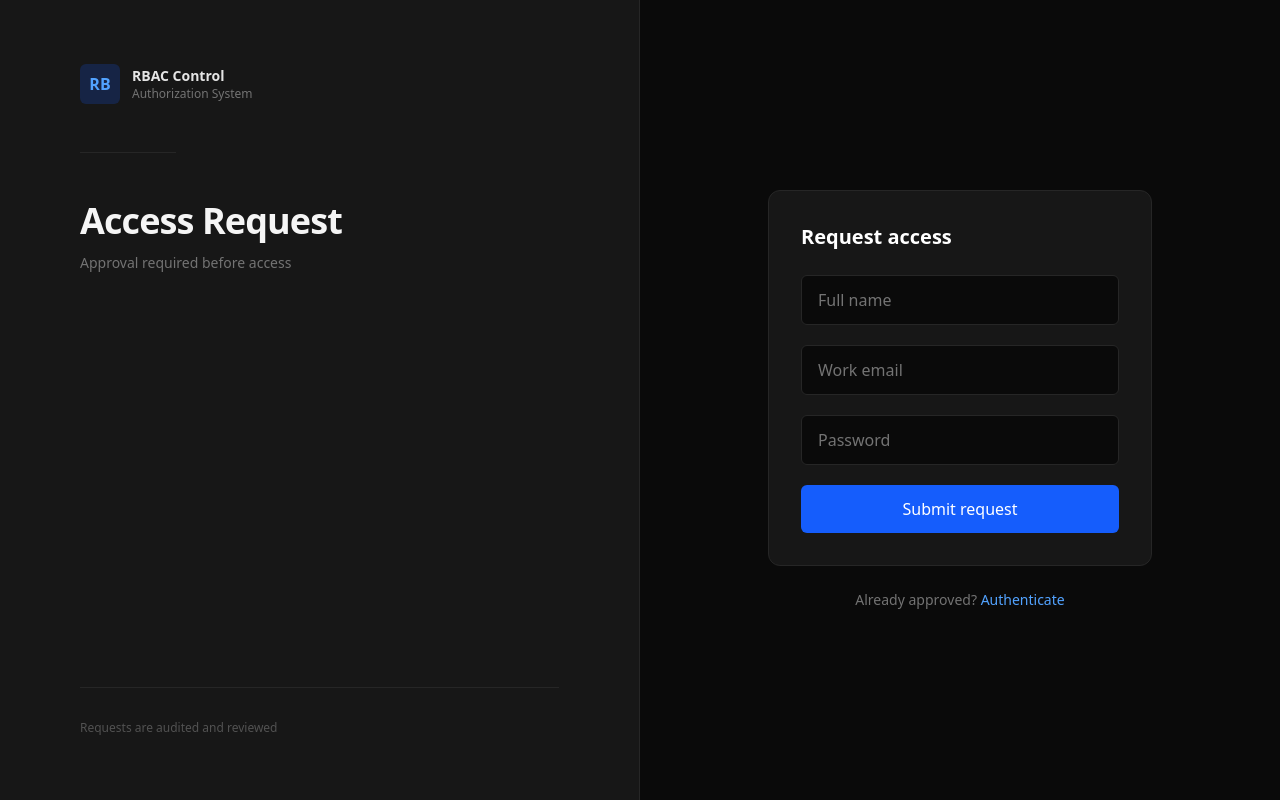
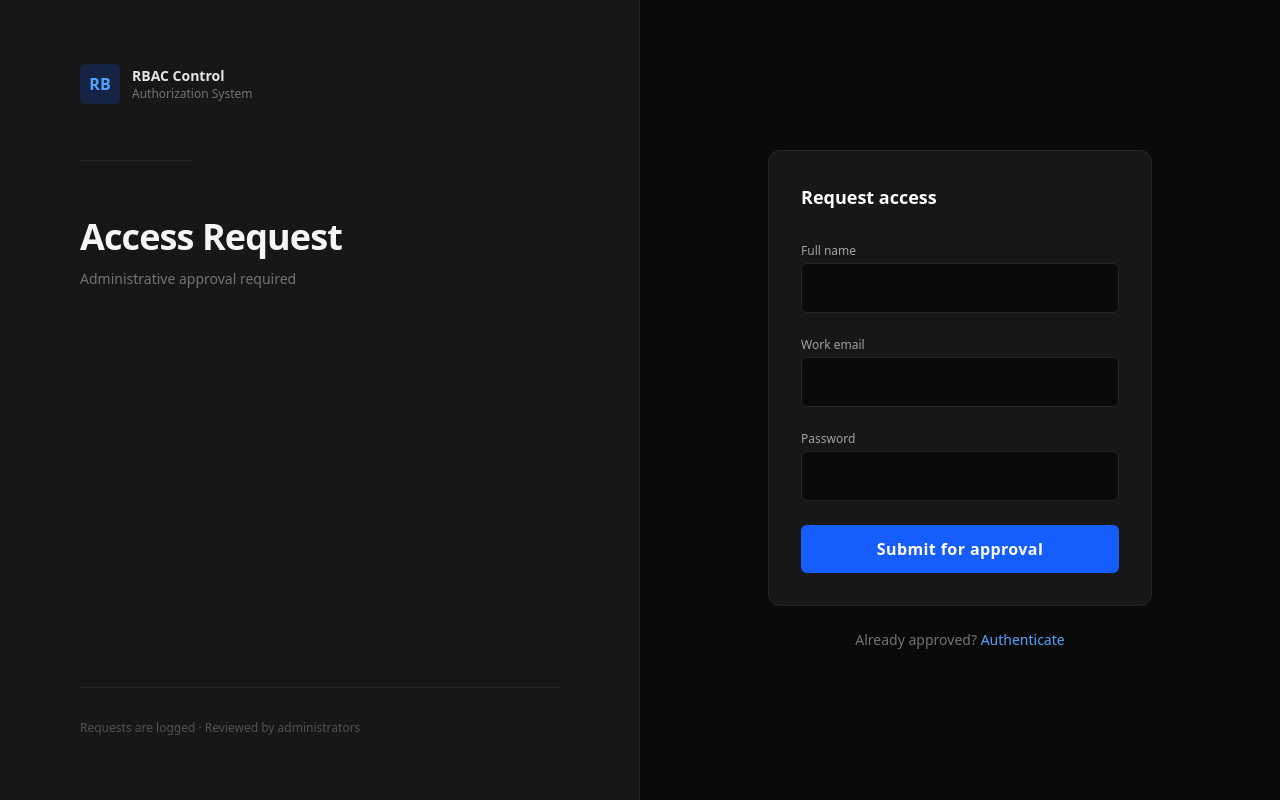
Before and after one commit to Rahinmon2903/saas-role-front-end, a React (Vite) app: page /register in a window 1280 px wide. Built offline with nearby package versions, Linux system fonts and the light colour scheme.

Commit message:
register page ui updated

```diff
--- a/src/Pages/Register.jsx
+++ b/src/Pages/Register.jsx
@@ -19,10 +19,10 @@ const Register = () => {
 
     try {
       await api.post("/auth/register", { name, email, password });
-      toast.success("Request submitted");
+      toast.success("Access request submitted");
       navigate("/login");
     } catch {
-      setError("Request could not be processed");
+      setError("Unable to submit request");
     } finally {
       setLoading(false);
     }
@@ -30,11 +30,12 @@ const Register = () => {
 
   return (
     <div className="min-h-screen grid grid-cols-1 lg:grid-cols-2 bg-neutral-950">
-      {/* LEFT PANEL */}
+      {/* LEFT — SYSTEM PANEL */}
       <div className="hidden lg:flex flex-col px-20 py-16 bg-neutral-900 border-r border-neutral-800">
-        <div className="space-y-12">
+        <div className="space-y-14">
+          {/* BRAND */}
           <div className="flex items-center gap-3">
-            <div className="w-10 h-10 rounded-md bg-blue-600/20 text-blue-400 font-bold flex items-center justify-center">
+            <div className="w-10 h-10 rounded-md bg-blue-600/20 text-blue-400 font-semibold flex items-center justify-center">
               RB
             </div>
             <div>
@@ -47,28 +48,30 @@ const Register = () => {
             </div>
           </div>
 
-          <div className="h-px bg-neutral-800 w-24" />
+          <div className="h-px bg-neutral-800 w-28" />
 
+          {/* TITLE */}
           <div>
             <h1 className="text-4xl font-semibold text-neutral-100 tracking-tight">
               Access Request
             </h1>
             <p className="mt-3 text-sm text-neutral-500 max-w-sm">
-              Approval required before access
+              Administrative approval required
             </p>
           </div>
         </div>
 
+        {/* FOOTER META */}
         <div className="mt-auto pt-8 border-t border-neutral-800 text-xs text-neutral-600">
-          Requests are audited and reviewed
+          Requests are logged · Reviewed by administrators
         </div>
       </div>
 
-      {/* RIGHT PANEL */}
+      {/* RIGHT — FORM */}
       <div className="flex items-center justify-center px-6">
         <div className="w-full max-w-sm">
           <div className="bg-neutral-900 border border-neutral-800 rounded-xl p-8">
-            <h2 className="text-xl font-semibold text-white mb-6">
+            <h2 className="text-lg font-semibold text-white mb-8">
               Request access
             </h2>
 
@@ -78,47 +81,60 @@ const Register = () => {
               </div>
             )}
 
-            <form onSubmit={submit} className="space-y-5">
+            <form onSubmit={submit} className="space-y-6">
+              {/* NAME */}
+              <div>
+                <label className="block text-xs font-medium text-neutral-400 mb-1">
+                  Full name
+                </label>
                 <input
                   type="text"
                   required
                   value={name}
                   onChange={(e) => setName(e.target.value)}
-                placeholder="Full name"
                   className="w-full px-4 py-3 bg-neutral-950 border border-neutral-800 rounded-md
-                           text-neutral-200 placeholder-neutral-500
-                           focus:outline-none focus:ring-2 focus:ring-blue-600"
+                             text-neutral-200 focus:outline-none focus:ring-2 focus:ring-blue-600"
                 />
+              </div>
 
+              {/* EMAIL */}
+              <div>
+                <label className="block text-xs font-medium text-neutral-400 mb-1">
+                  Work email
+                </label>
                 <input
                   type="email"
                   required
                   value={email}
                   onChange={(e) => setEmail(e.target.value)}
-                placeholder="Work email"
                   className="w-full px-4 py-3 bg-neutral-950 border border-neutral-800 rounded-md
-                           text-neutral-200 placeholder-neutral-500
-                           focus:outline-none focus:ring-2 focus:ring-blue-600"
+                             text-neutral-200 focus:outline-none focus:ring-2 focus:ring-blue-600"
                 />
+              </div>
 
+              {/* PASSWORD */}
+              <div>
+                <label className="block text-xs font-medium text-neutral-400 mb-1">
+                  Password
+                </label>
                 <input
                   type="password"
                   required
                   value={password}
                   onChange={(e) => setPassword(e.target.value)}
-                placeholder="Password"
                   className="w-full px-4 py-3 bg-neutral-950 border border-neutral-800 rounded-md
-                           text-neutral-200 placeholder-neutral-500
-                           focus:outline-none focus:ring-2 focus:ring-blue-600"
+                             text-neutral-200 focus:outline-none focus:ring-2 focus:ring-blue-600"
                 />
+              </div>
 
+              {/* CTA */}
               <button
                 type="submit"
                 disabled={loading}
                 className="w-full bg-blue-600 hover:bg-blue-700 text-white py-3 rounded-md
-                           font-medium transition disabled:opacity-60"
+                           font-semibold tracking-wide transition disabled:opacity-60"
               >
-                {loading ? "Submitting…" : "Submit request"}
+                {loading ? "Submitting…" : "Submit for approval"}
               </button>
             </form>
           </div>
```
Lines whose indentation alone changed are shown as unchanged.
